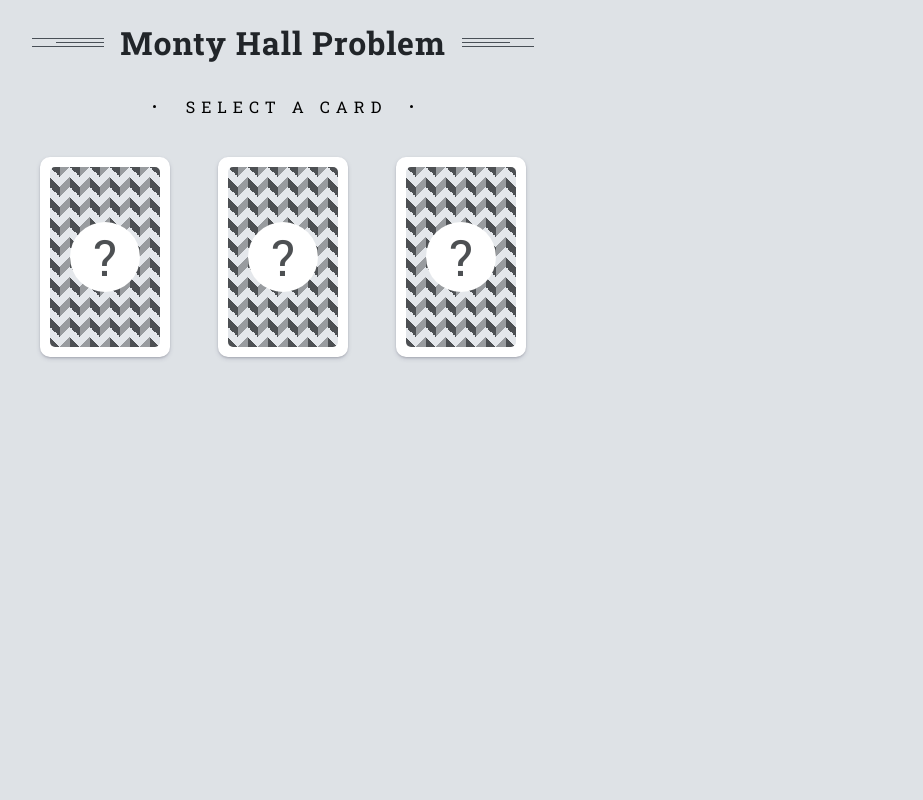
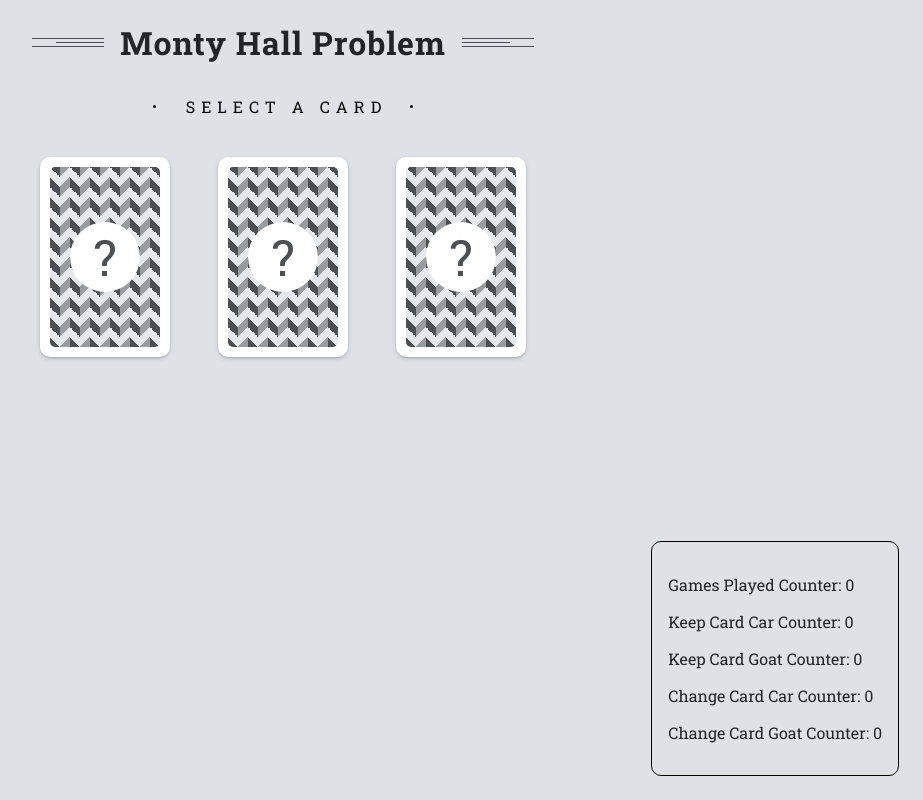
Before and after one commit to juan-antonio-ledesma/monty-hall-problem, a Next.js app: page / in a window 1280 px wide. Shown: the whole page, without its empty margins (357-1280 px from the left). Built offline with nearby package versions, Linux system fonts and the light colour scheme.

Commit message:
Improve stats

```diff
--- a/src/assets/stylesheets/styles.scss
+++ b/src/assets/stylesheets/styles.scss
@@ -8,3 +8,4 @@
 @import '../../components/cards/card';
 @import '../../components/decision/decision';
 @import '../../components/result/result';
+@import '../../components/stats/stats';
--- a/src/components/stats/Stats.jsx
+++ b/src/components/stats/Stats.jsx
@@ -3,19 +3,19 @@ import PropTypes from 'prop-types'
 const Stats = ({ stats }) => {
   const {
     gamesPlayedCounter,
-    goatCounter,
-    carCounter,
-    keepCardCounter,
-    changeCardCounter,
+    keepCardCarCounter,
+    keepCardGoatCounter,
+    changeCardCarCounter,
+    changeCardGoatCounter,
   } = stats
 
   return (
     <div className="stats">
-      <p>Games Played counter: {gamesPlayedCounter}</p>
-      <p>Goat counter: {goatCounter}</p>
-      <p>Car counter: {carCounter}</p>
-      <p>Keep card counter: {keepCardCounter}</p>
-      <p>Change card counter: {changeCardCounter}</p>
+      <p>Games Played Counter: {gamesPlayedCounter}</p>
+      <p>Keep Card Car Counter: {keepCardCarCounter}</p>
+      <p>Keep Card Goat Counter: {keepCardGoatCounter}</p>
+      <p>Change Card Car Counter: {changeCardCarCounter}</p>
+      <p>Change Card Goat Counter: {changeCardGoatCounter}</p>
     </div>
   )
 }
--- /dev/null
+++ b/src/components/stats/stats.scss
@@ -0,0 +1,8 @@
+.stats {
+  padding: 16px;
+  border: solid 1px $black;
+  border-radius: 10px;
+  position: absolute;
+  bottom: 24px;
+  right: 24px;
+}
--- a/src/pages/index.js
+++ b/src/pages/index.js
@@ -14,10 +14,10 @@ export default function Home() {
   const [gameStarted, setGameStarted] = useState(false)
   const [stats, setStats] = useState({
     gamesPlayedCounter: 0,
-    goatCounter: 0,
-    carCounter: 0,
-    keepCardCounter: 0,
-    changeCardCounter: 0,
+    keepCardCarCounter: 0,
+    keepCardGoatCounter: 0,
+    changeCardCarCounter: 0,
+    changeCardGoatCounter: 0,
   })
 
   const randomIntFromInterval = (min, max) => {
@@ -95,16 +95,28 @@ export default function Home() {
     setCards(previousCards => {
       return previousCards.map(card => {
         if (card.isSelected) {
-          setResult({ resultValue: getResult(card.type), isResultShown: true })
+          const result = getResult(card.type)
+
+          setResult({ resultValue: result, isResultShown: true })
+
+          if (result === 'win') {
+            setStats({
+              ...stats,
+              keepCardCarCounter: stats.keepCardCarCounter++,
+            })
+          } else {
+            setStats({
+              ...stats,
+              keepCardGoatCounter: stats.keepCardGoatCounter++,
+            })
+          }
+
           return { ...card, isRevealed: true }
         }
         return card
       })
     })
-    setStats({
-      ...stats,
-      keepCardCounter: stats.keepCardCounter++,
-    })
+
     resetGame()
   }
 
@@ -112,16 +124,28 @@ export default function Home() {
     setCards(previousCards => {
       return previousCards.map(card => {
         if (!card.isSelected && !card.isRevealed) {
-          setResult({ resultValue: getResult(card.type), isResultShown: true })
+          const result = getResult(card.type)
+
+          setResult({ resultValue: result, isResultShown: true })
+
+          if (result === 'win') {
+            setStats({
+              ...stats,
+              changeCardCarCounter: stats.changeCardCarCounter++,
+            })
+          } else {
+            setStats({
+              ...stats,
+              changeCardGoatCounter: stats.changeCardGoatCounter++,
+            })
+          }
+
           return { ...card, isSelected: true, isRevealed: true }
         }
         return card
       })
     })
-    setStats({
-      ...stats,
-      changeCardCounter: stats.changeCardCounter++,
-    })
+
     resetGame()
   }
 
@@ -180,6 +204,8 @@ export default function Home() {
         changeCard={handleChangeCard}
         isVisible={gameStarted && !result.isResultShown}
       />
+
+      <Stats stats={stats} />
     </>
   )
 }
```
